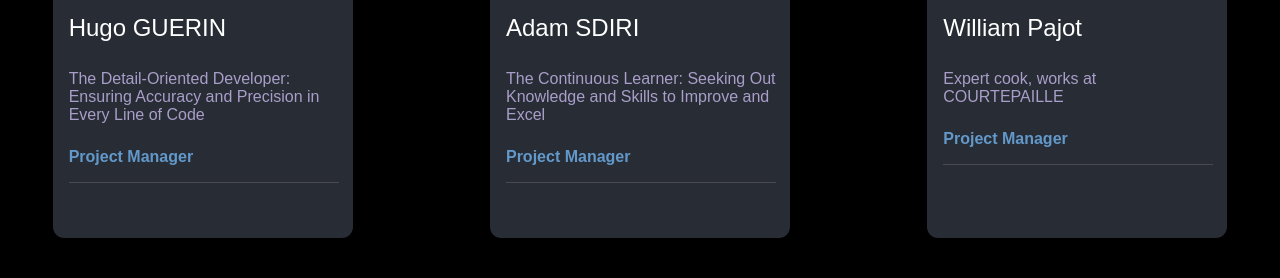
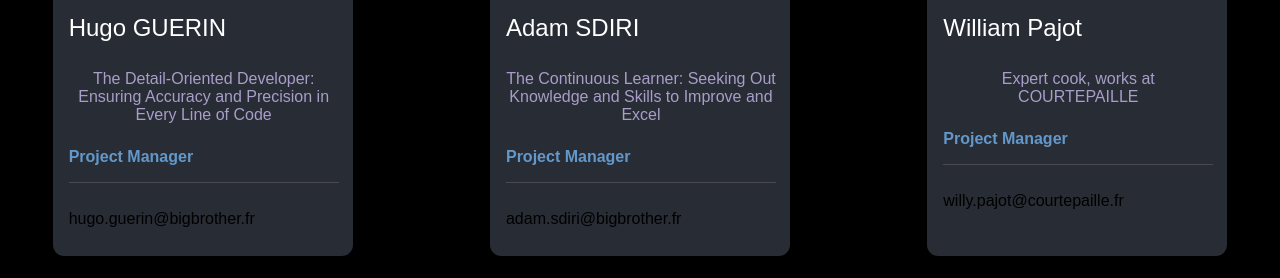
Before and after one commit to ACHRAf-by/drone_body_detection, a React (Create React App) app: page /contact in a window 1280 px wide. Shown: the part 979-1257 px from the top of the page. Built offline with nearby package versions, Linux system fonts and the light colour scheme.

Commit message:
Modified cards

```diff
--- a/src/pages/contact.js
+++ b/src/pages/contact.js
@@ -69,7 +69,7 @@ const Contact = () => {
       </div>
       <hr />
       <div className='creator'>
-        <p></p>
+        <p>hugo.guerin@bigbrother.fr</p>
       </div>
     </div>
   </div>
@@ -85,6 +85,7 @@ const Contact = () => {
       </div>
       <hr />
       <div className='creator'>
+        <p>adam.sdiri@bigbrother.fr</p>
       </div>
     </div>
   </div>
@@ -101,6 +102,7 @@ const Contact = () => {
       </div>
       <hr />
       <div className='creator'>
+        <p>willy.pajot@courtepaille.fr</p>
       </div>
     </div>
   </div>
--- a/src/styles/cards.scss
+++ b/src/styles/cards.scss
@@ -59,6 +59,7 @@ body {
       .description{
         margin: .5rem 0;
         color: #a89ec9;
+        text-align: center;
       }
       .tokenInfo{
         display: flex;
```
